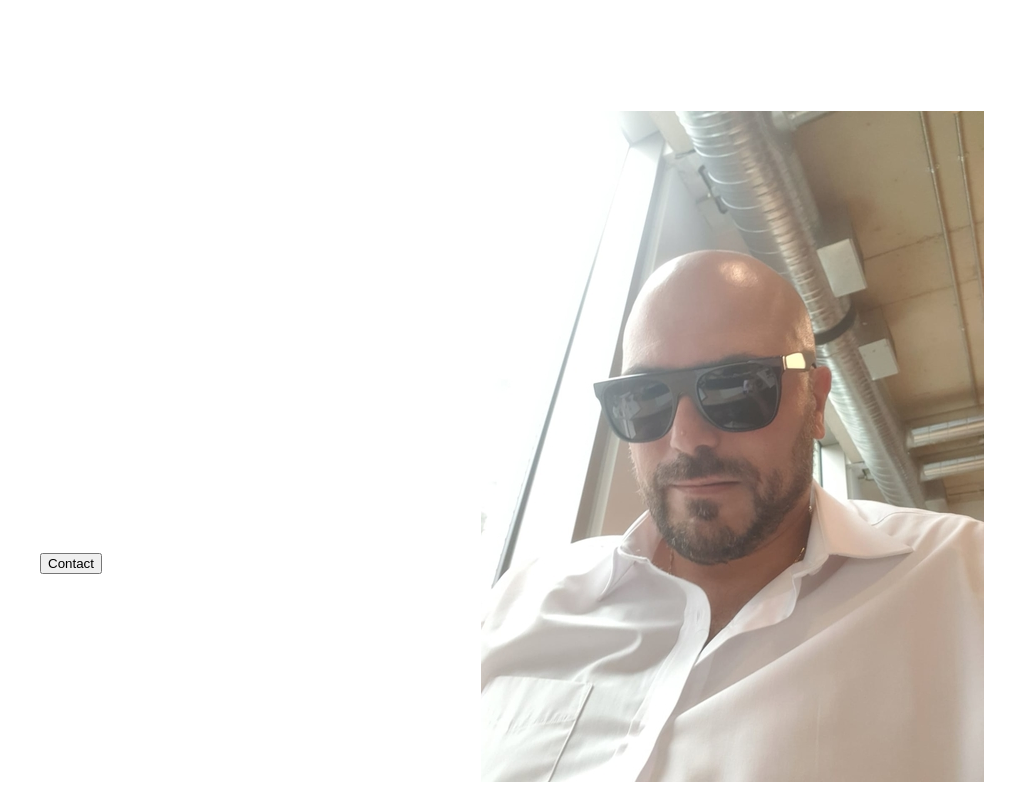
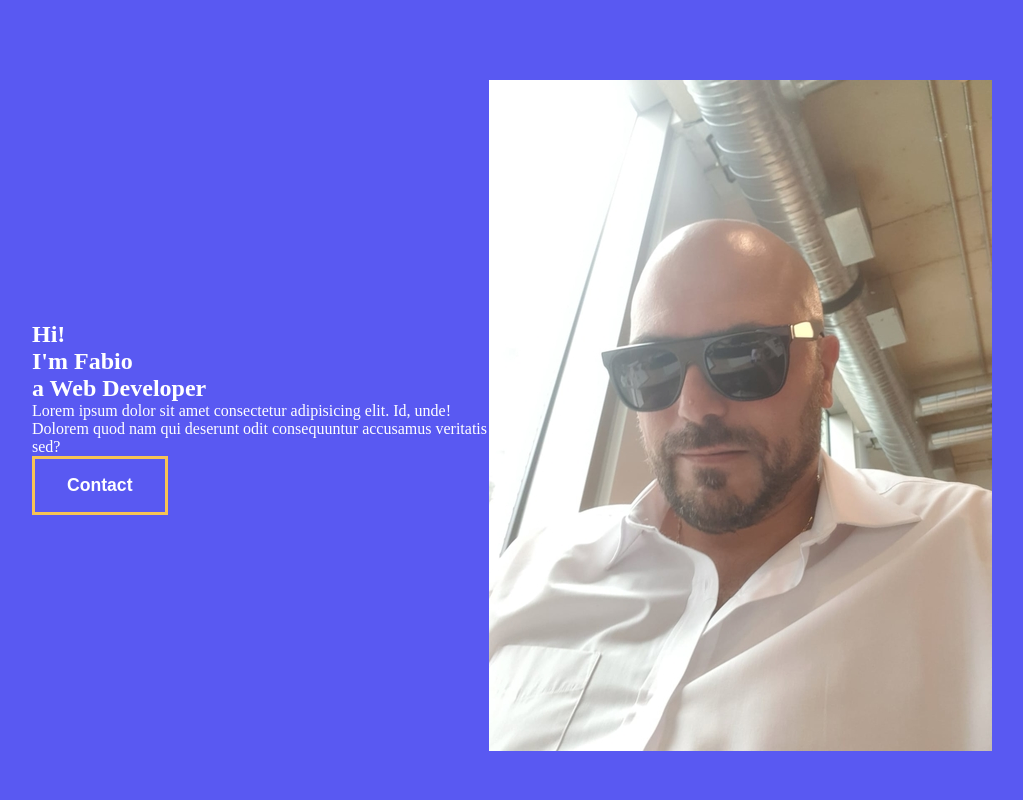
Before and after one commit to cartman1978/myportfolio, a React (Create React App) app: page / in a window 1280 px wide. Shown: the top 800 px of the page, without its empty margins (128-1151 px from the left). Built offline with nearby package versions, Linux system fonts and the light colour scheme.

Commit message:
added Global Styled component

```diff
--- a/src/App.js
+++ b/src/App.js
@@ -1,10 +1,13 @@
 import React from "react";
+// Global  Style
+import GlobalStyle from "./components/GlobalStyle";
 // Import Pages
 import AboutMe from "./pages/AboutMe";
 
 function App() {
   return (
     <div className="App">
+      <GlobalStyle />
       <AboutMe />
     </div>
   );
--- /dev/null
+++ b/src/components/GlobalStyle.js
@@ -0,0 +1,32 @@
+import { createGlobalStyle } from "styled-components";
+
+const GlobalStyle = createGlobalStyle`
+    *{
+        margin: 0;
+        padding: 0;
+        box-sizing: border-box;
+
+    }
+
+    body {
+        background: #5959f2;
+    }
+
+    button {
+        font-weight: bold;
+        font-size: 1.1rem;
+        cursor: pointer;
+        padding: 1rem 2rem;
+        background: transparent;
+        border: 3px solid #f7c456;
+        color: white;
+        transition: all 0.5s ease;
+        &:hover {
+            background-color: #f7c456;
+            color: white;
+        }
+    }
+
+`;
+
+export default GlobalStyle;
```
